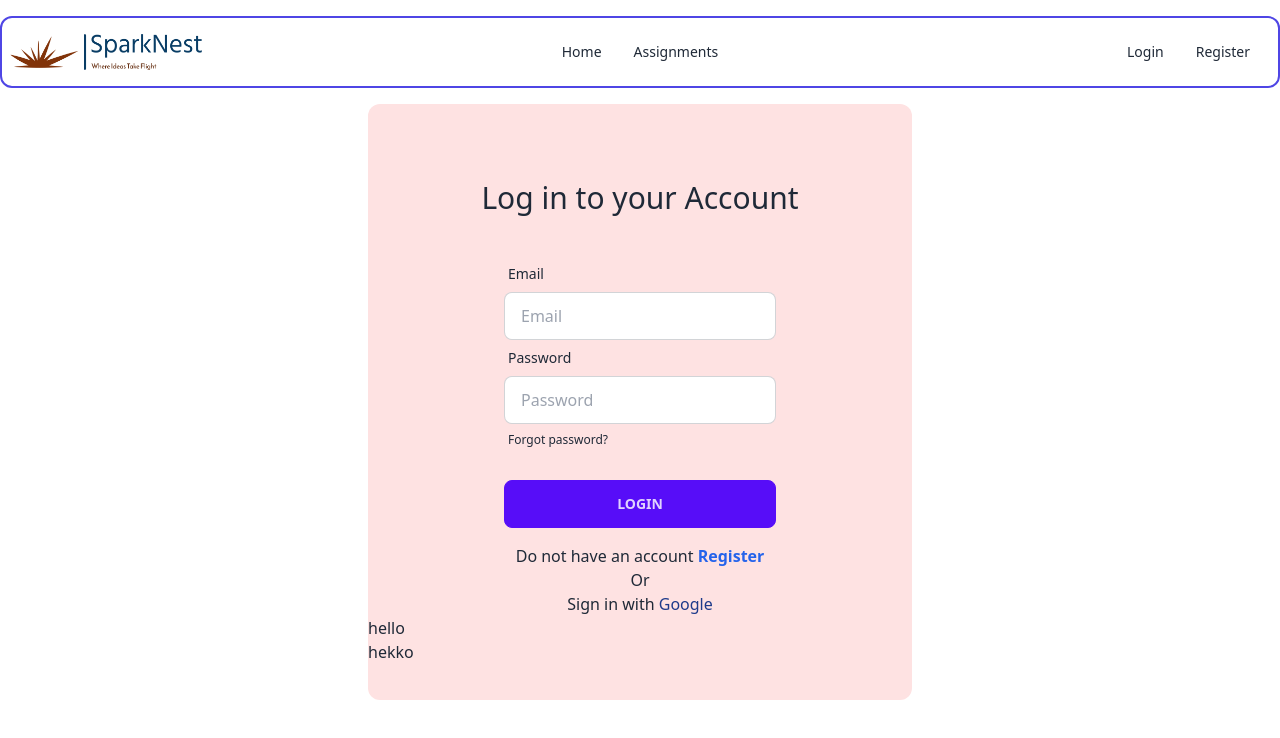
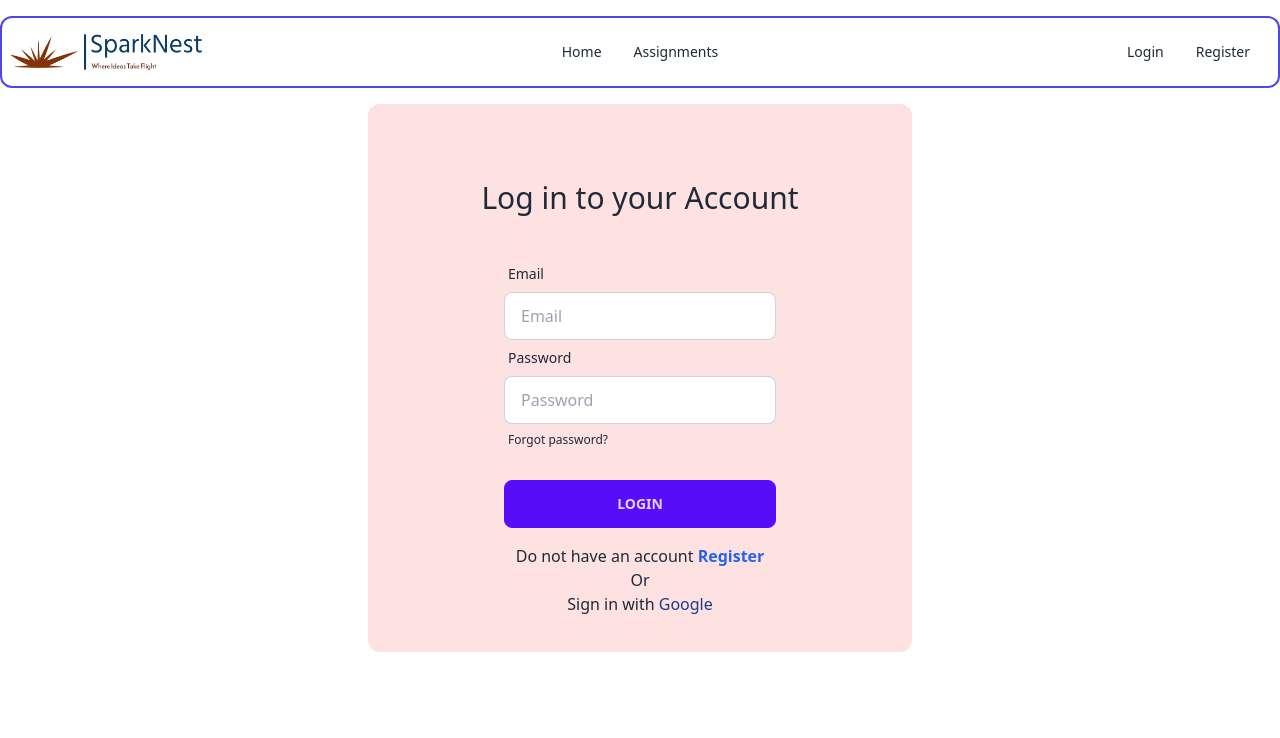
Before and after one commit to Mahmuda-14/Online-study-server, a React (Vite) app: page /login in a window 1280 px wide. Shown: the top 738 px of the page. Built offline with nearby package versions, Linux system fonts and the light colour scheme; no server answers.

Commit message:
removed two file

```diff
--- a/src/Components/Authentication/Login.jsx
+++ b/src/Components/Authentication/Login.jsx
@@ -121,9 +121,6 @@ const Login = () => {
            </div>
 
 
-       <h2>hello</h2>
-       <h3>hekko</h3>
-
        </div>
 
 
```
